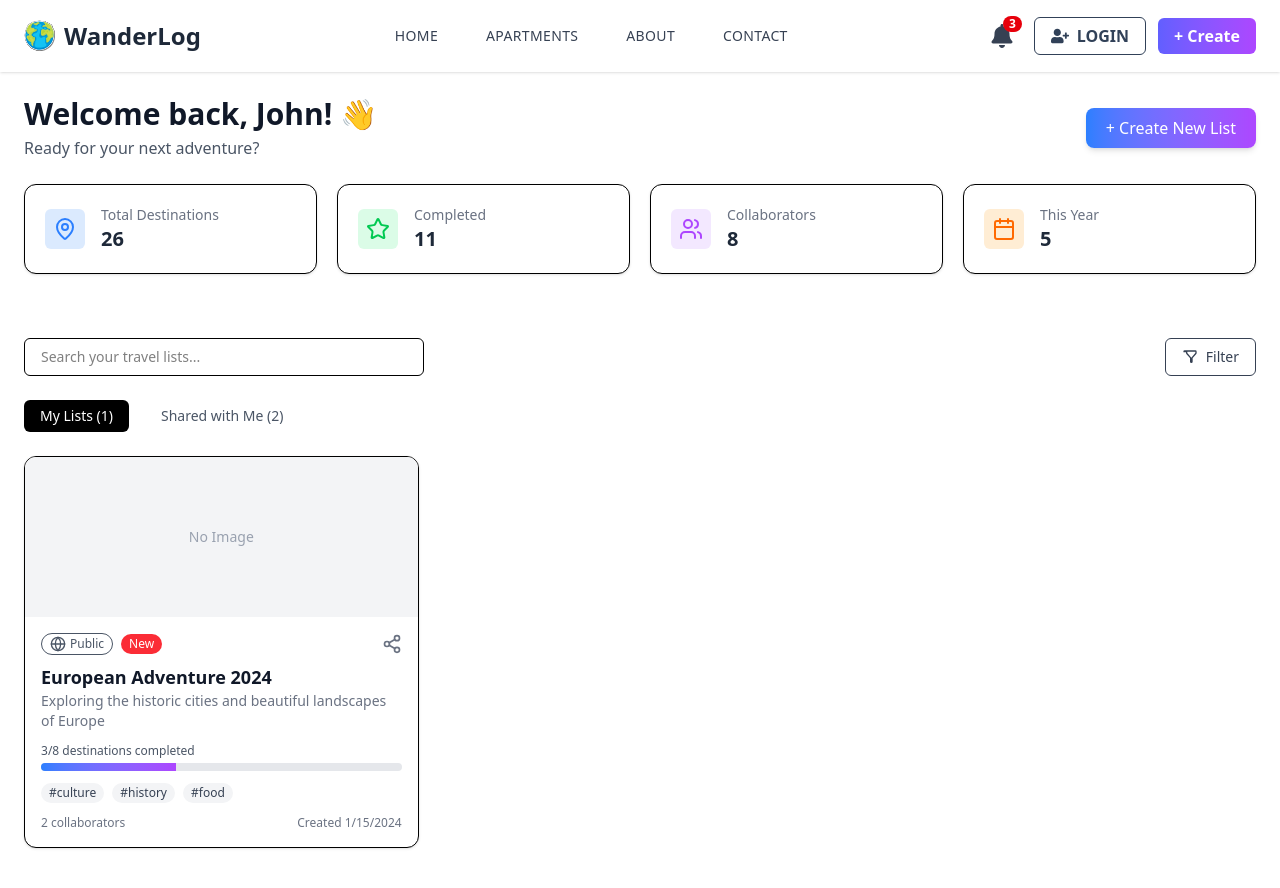
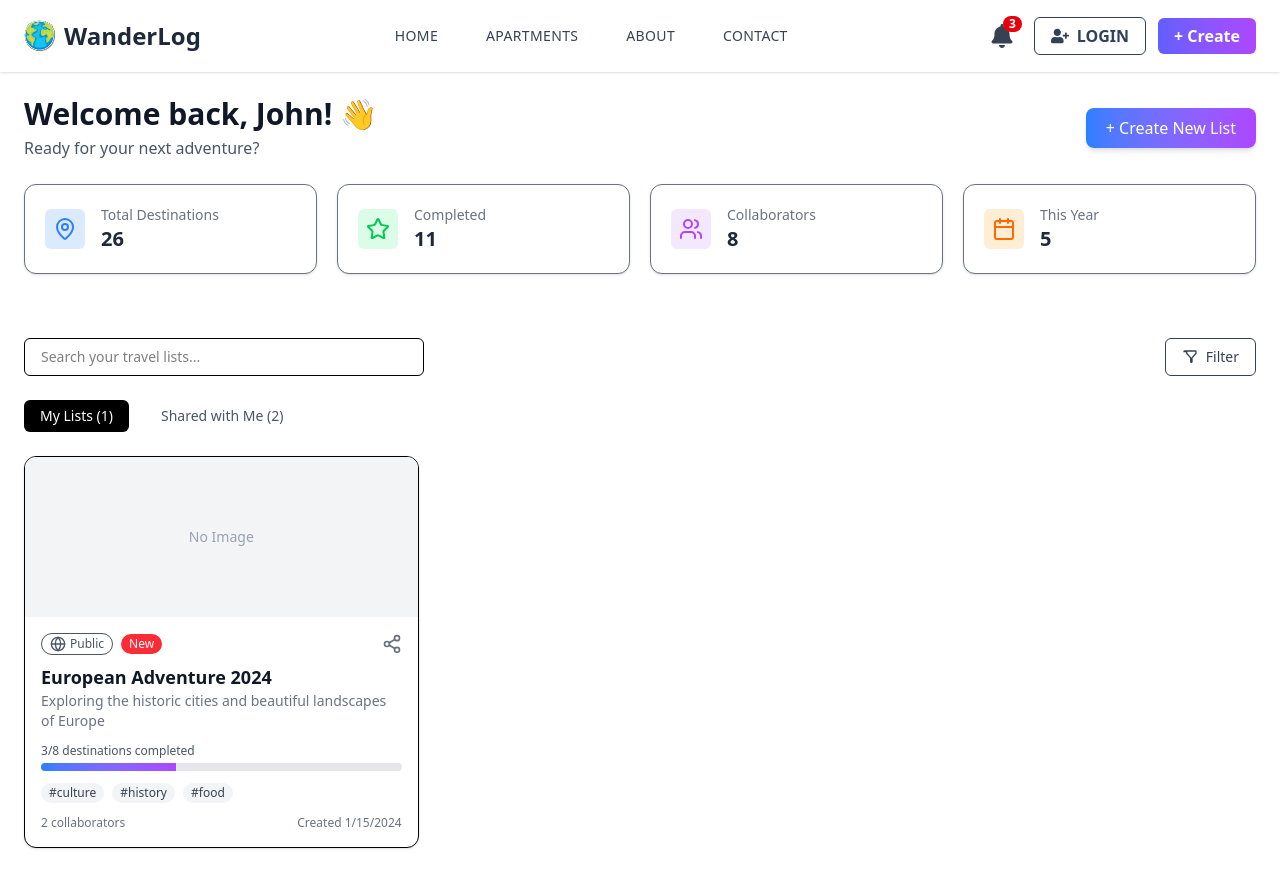
Before and after one commit to Pervaz11/WanderLog-mini-project, a React (Vite) app in the folder client/: page / in a window 1280 px wide. Shown: the top 888 px of the page. Built offline with nearby package versions, Linux system fonts and the light colour scheme.

Commit message:
style: Refine StatCard UI for better visual clarity and spacing

```diff
--- a/client/src/components/StatCard.tsx
+++ b/client/src/components/StatCard.tsx
@@ -11,7 +11,7 @@ interface StatCardProps {
 
 const StatCard: React.FC<StatCardProps> = ({ icon: Icon, label, value, iconColor, bgColor }) => {
     return (
-        <div className="flex items-center gap-4 p-5 rounded-xl shadow-sm border bg-white">
+        <div className="flex items-center gap-4 p-5 rounded-xl shadow-sm border border-gray-500 bg-white transition hover:shadow-md">
             <div className={`p-2 rounded-md ${bgColor}`}>
                 <Icon className={`w-6 h-6 ${iconColor}`} />
             </div>
```
